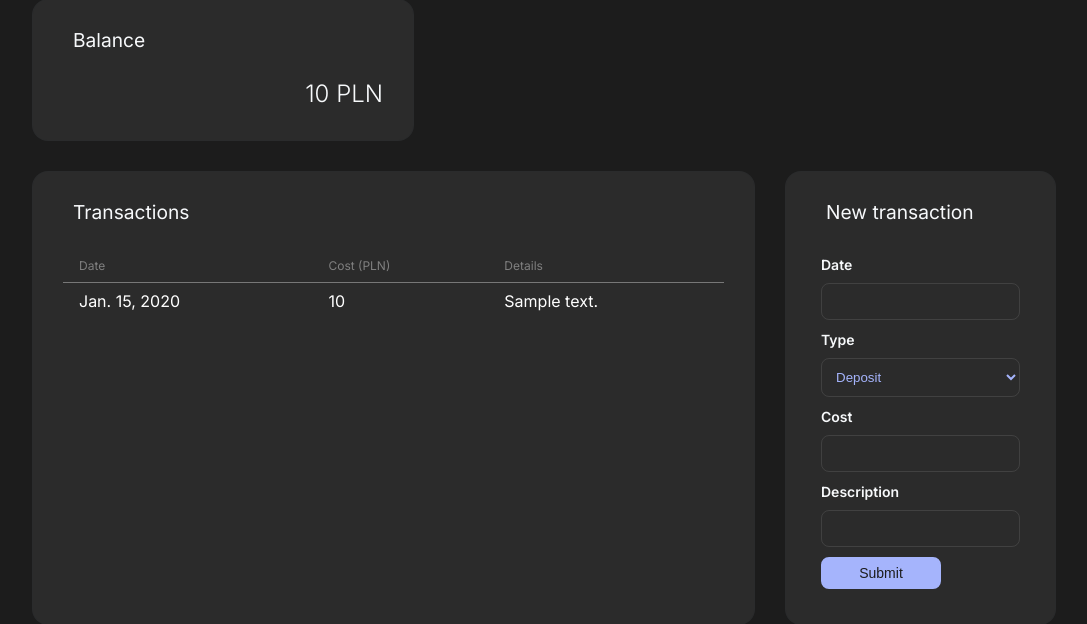
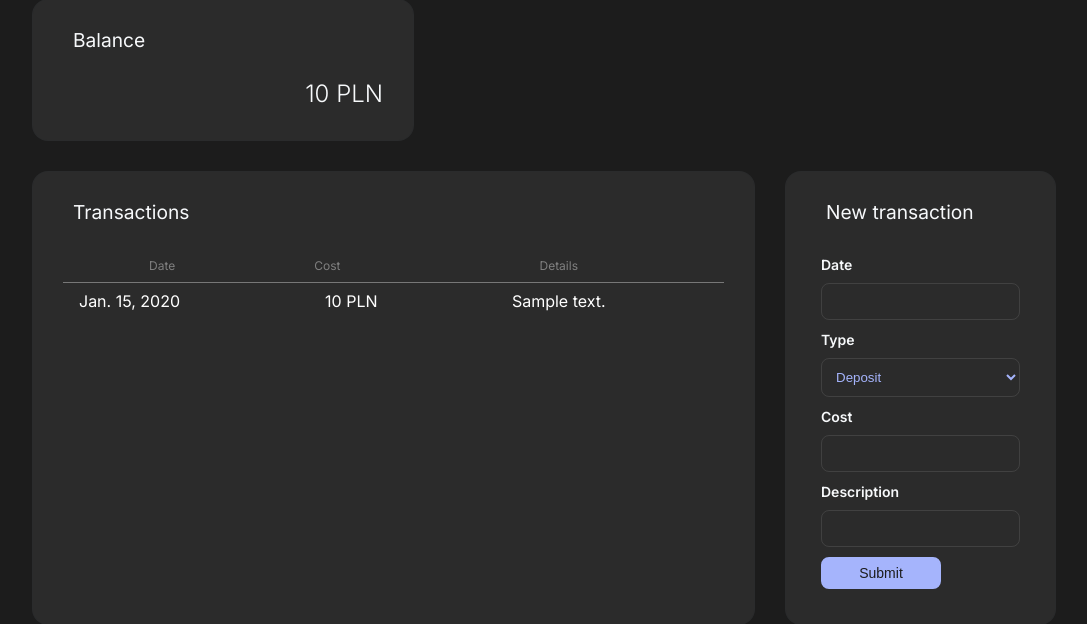
Before and after one commit to pbielenia/Ctrl-Budgets, a Django app: page /investments/targeted-budget/1/ in a window 1280 px wide. Shown: the part 209-833 px from the top of the page, without its empty margins (96-1183 px from the left). Run offline with Django 5.2, Linux system fonts and the light colour scheme; tables that the repository leaves empty hold one stand-in row (values such as "Sample post").

Commit message:
[css] Adjust tables to content

```diff
--- a/ctrl_budgets/investments/templates/investments/index.html
+++ b/ctrl_budgets/investments/templates/investments/index.html
@@ -35,9 +35,9 @@
                 <tbody>
                     {% for budget in targeted_budgets %}
                     <tr>
-                        <td>{{budget.name}}</td>
-                        <td>{{budget.balance}} PLN</td>
-                        <td><a class="button button-violet button-middle"
+                        <td class="width-30-percent text-align-center">{{budget.name}}</td>
+                        <td class="width-20-percent text-align-right">{{budget.balance}} PLN</td>
+                        <td class="text-align-center"><a class="button button-violet button-middle"
                                 href="{% url 'investments:targeted_budget' budget.id %}">Details</a>
                         </td>
                         {% endfor %}
--- a/ctrl_budgets/investments/templates/investments/targeted-budget.html
+++ b/ctrl_budgets/investments/templates/investments/targeted-budget.html
@@ -21,16 +21,16 @@
                 <thead>
                     <tr>
                         <th>Date</th>
-                        <th>Cost (PLN)</th>
+                        <th>Cost</th>
                         <th>Details</th>
                     </tr>
                 </thead>
                 <tbody>
                     {% for transaction in transactions %}
                     <tr>
-                        <td>{{transaction.date}}</td>
-                        <td>{{transaction.cost}}</td>
-                        <td>{{transaction.details}}</td>
+                        <td class="width-30-percent">{{transaction.date}}</td>
+                        <td class="text-align-right width-20-percent">{{transaction.cost}} PLN</td>
+                        <td class="text-align-center">{{transaction.details}}</td>
                     </tr>
                     {% endfor %}
                 </tbody>
--- a/ctrl_budgets/static/ctrl_budgets/style.css
+++ b/ctrl_budgets/static/ctrl_budgets/style.css
@@ -248,7 +248,9 @@ a:active {
 }
 
 .table-responsive {
-    overflow: auto
+    overflow: auto;
+    table-layout: auto;
+    width: 100%;
 }
 
 table {
@@ -271,7 +273,6 @@ table tfoot tr th,
 table thead tr th {
     white-space: nowrap;
     padding: .5rem 1rem;
-    text-align: left
 }
 
 table tfoot tr th,
@@ -279,7 +280,9 @@ table thead tr th {
     font-size: .75rem;
     line-height: 1rem;
     font-weight: 400;
-    color: #fff6
+    color: #fff6;
+
+    text-align: center
 }
 
 table tbody tr {
@@ -290,6 +293,22 @@ table tbody tr {
 
 table tbody tr:hover {
     background-color: #ffffff0d;
+}
+
+.text-align-right {
+    text-align: right;
+}
+
+.text-align-center {
+    text-align: center;
+}
+
+.width-20-percent {
+    width: 20%;
+}
+
+.width-30-percent {
+    width: 30%;
 }
 
 .width-120px {
```
